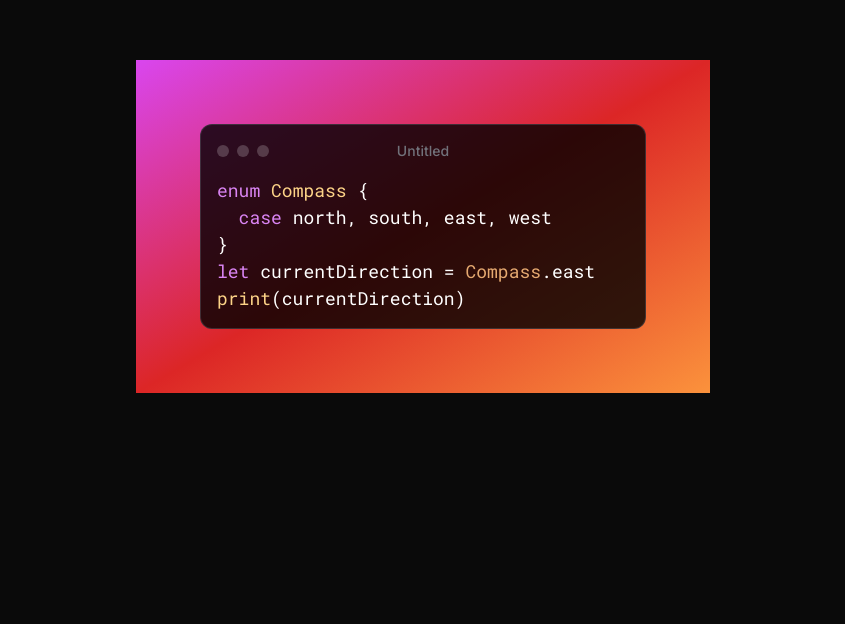
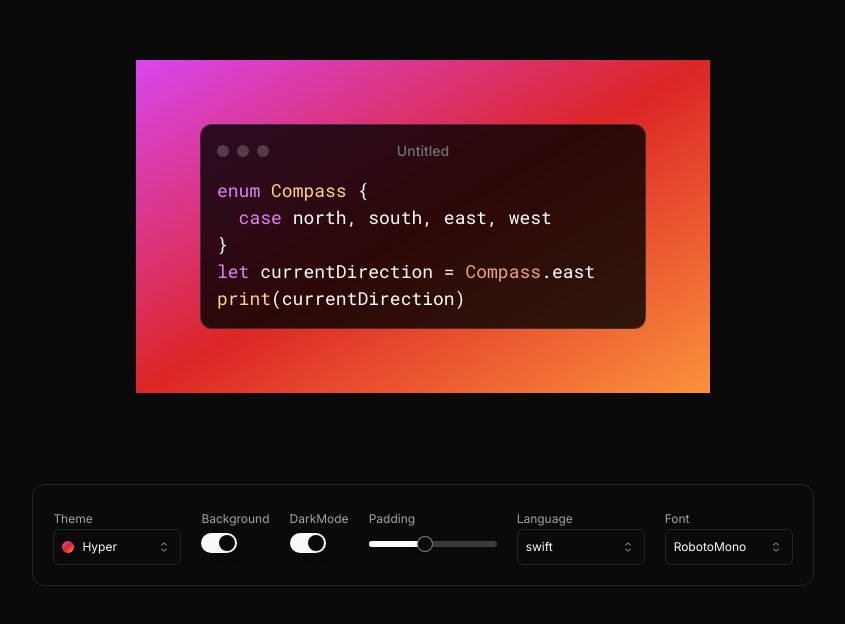
Before and after one commit to harsh661/next-codeshot, a Next.js app: page / in a window 1280 px wide. Shown: the part 174-798 px from the top of the page, without its empty margins (217-1062 px from the left). Built offline with nearby package versions, Linux system fonts and the light colour scheme.

Commit message:
feat: add preference controls

```diff
--- a/app/page.tsx
+++ b/app/page.tsx
@@ -4,6 +4,7 @@ import Editor from "@/components/Editor"
 import { fonts, themes } from "./constants/options"
 import { useGetPreference } from "./contexts/PreferenceContext"
 import { cn } from "@/lib/utils"
+import Controls from "@/components/controlPanel/Controls"
 
 export default function Home() {
   const {
@@ -38,6 +39,8 @@ export default function Home() {
       <div className={cn("overflow-hidden", showBackground ? themes[validTheme].background : "transparent")} style={{padding}}>
         <Editor />
       </div>
+
+      <Controls />
     </main>
   )
 }
--- /dev/null
+++ b/components/controlPanel/Background.tsx
@@ -0,0 +1,24 @@
+import React from "react"
+import { Switch } from "../ui/switch"
+import { useGetPreference } from "@/app/contexts/PreferenceContext"
+
+const Background = () => {
+  const preferences = useGetPreference()
+  const { updatePreferences, showBackground } = preferences
+  return (
+    <div>
+      <label className="text-xs text-zinc-400">Background</label>
+      <div className="py-1">
+        <Switch
+          className="dark"
+          checked={showBackground}
+          onCheckedChange={(checked) =>
+            updatePreferences({ ...preferences, showBackground: checked })
+          }
+        ></Switch>
+      </div>
+    </div>
+  )
+}
+
+export default Background
--- /dev/null
+++ b/components/controlPanel/Controls.tsx
@@ -0,0 +1,23 @@
+import React from 'react'
+import { Card } from '../ui/card'
+import Themes from './Themes'
+import Background from './Background'
+import DarkMode from './DarkMode'
+import Padding from './Padding'
+import Languages from './Languages'
+import FontFamily from './FontFamily'
+
+const Controls = () => {
+  return (
+    <Card className='p-5 fixed bottom-10 flex items-start flex-wrap gap-5'>
+        <Themes />
+        <Background />
+        <DarkMode />
+        <Padding />
+        <Languages />
+        <FontFamily />
+    </Card>
+  )
+}
+
+export default Controls
--- /dev/null
+++ b/components/controlPanel/DarkMode.tsx
@@ -0,0 +1,24 @@
+import { useGetPreference } from "@/app/contexts/PreferenceContext"
+import { Switch } from "../ui/switch"
+import React from "react"
+
+const DarkMode = () => {
+  const preferences = useGetPreference()
+  const { updatePreferences, darkMode } = preferences
+  return (
+    <div>
+      <label className="text-xs text-zinc-400">DarkMode</label>
+      <div className="py-1">
+        <Switch
+          className="dark"
+          checked={darkMode}
+          onCheckedChange={(checked) =>
+            updatePreferences({ ...preferences, darkMode: checked })
+          }
+        ></Switch>
+      </div>
+    </div>
+  )
+}
+
+export default DarkMode
--- /dev/null
+++ b/components/controlPanel/FontFamily.tsx
@@ -0,0 +1,28 @@
+import { useGetPreference } from '@/app/contexts/PreferenceContext'
+import React from 'react'
+import { Select, SelectContent, SelectItem, SelectTrigger, SelectValue } from '../ui/select'
+import { fonts } from '@/app/constants/options'
+
+const FontFamily = () => {
+    const preferences = useGetPreference()
+    const { updatePreferences, fontStyle } = preferences
+    return (
+      <div>
+        <label className="text-xs text-zinc-400">Font</label>
+        <Select value={fontStyle} onValueChange={(value) => updatePreferences({...preferences, fontStyle: value})}>
+          <SelectTrigger className="w-32">
+            <SelectValue placeholder="Theme" />
+          </SelectTrigger>
+          <SelectContent className="dark">
+            {Object.entries(fonts).map(([name]) => (
+              <SelectItem key={name} value={name}>
+                <div className="text-xs capitalize">{name}</div>
+              </SelectItem>
+            ))}
+          </SelectContent>
+        </Select>
+      </div>
+    )
+  }
+
+export default FontFamily
--- /dev/null
+++ b/components/controlPanel/Languages.tsx
@@ -0,0 +1,49 @@
+import { languages } from "@/app/constants/options"
+import { useGetPreference } from "@/app/contexts/PreferenceContext"
+import React from "react"
+import {
+  Select,
+  SelectContent,
+  SelectItem,
+  SelectTrigger,
+  SelectValue,
+} from "../ui/select"
+
+const Languages = () => {
+  const preferences = useGetPreference()
+  const { updatePreferences, language } = preferences
+
+  const handleChange = (lang: string) => {
+    if(lang === 'auto') {
+        updatePreferences({...preferences, language: 'plaintext', autoDetect: true})
+    } else {
+        updatePreferences({...preferences, language: lang, autoDetect: false})
+    }
+  }
+
+  return (
+    <div>
+      <label className="text-xs text-zinc-400">Language</label>
+      <Select
+        value={language}
+        onValueChange={handleChange}
+      >
+        <SelectTrigger className="w-32">
+          <SelectValue placeholder="Language" />
+        </SelectTrigger>
+        <SelectContent className="dark max-h-96">
+          <SelectItem value="auto">
+            Auto detect
+          </SelectItem>
+          {Object.entries(languages).map(([name]) => (
+            <SelectItem key={name} value={name}>
+              <div className="text-xs">{name}</div>
+            </SelectItem>
+          ))}
+        </SelectContent>
+      </Select>
+    </div>
+  )
+}
+
+export default Languages
--- /dev/null
+++ b/components/controlPanel/Padding.tsx
@@ -0,0 +1,26 @@
+import React from "react"
+import { Slider } from "../ui/slider"
+import { useGetPreference } from "@/app/contexts/PreferenceContext"
+
+const Padding = () => {
+  const preferences = useGetPreference()
+  const { updatePreferences, padding } = preferences
+  return (
+    <div>
+      <label className="text-xs text-zinc-400">Padding</label>
+      <div className="py-3">
+        <Slider
+          className="w-32"
+          value={[padding]}
+          max={128}
+          min={16}
+          onValueChange={([value]) =>
+            updatePreferences({ ...preferences, padding: value })
+          }
+        />
+      </div>
+    </div>
+  )
+}
+
+export default Padding
--- /dev/null
+++ b/components/controlPanel/Themes.tsx
@@ -0,0 +1,32 @@
+import React from "react"
+import { Select, SelectContent, SelectTrigger, SelectValue, SelectItem } from "../ui/select"
+import { themes } from "@/app/constants/options"
+import { useGetPreference } from "@/app/contexts/PreferenceContext"
+import { cn } from "@/lib/utils"
+
+const Themes = () => {
+  const preferences = useGetPreference()
+  const { updatePreferences, theme } = preferences
+  return (
+    <div>
+      <label className="text-xs text-zinc-400">Theme</label>
+      <Select value={theme} onValueChange={(value) => updatePreferences({...preferences, theme: value})}>
+        <SelectTrigger className="w-32">
+          <SelectValue placeholder="Theme" />
+        </SelectTrigger>
+        <SelectContent className="dark">
+          {Object.entries(themes).map(([name, theme]) => (
+            <SelectItem key={name} value={name}>
+              <div className="flex items-center gap-2">
+                <div className={cn("w-3 h-3 rounded-full", theme.background)} />
+                <div className="capitalize text-xs">{name}</div>
+              </div>
+            </SelectItem>
+          ))}
+        </SelectContent>
+      </Select>
+    </div>
+  )
+}
+
+export default Themes
--- a/components/ui/select.tsx
+++ b/components/ui/select.tsx
@@ -19,7 +19,7 @@ const SelectTrigger = React.forwardRef<
   <SelectPrimitive.Trigger
     ref={ref}
     className={cn(
-      "flex h-9 w-full items-center justify-between rounded-md border border-input bg-transparent px-3 py-2 text-sm shadow-sm ring-offset-background placeholder:text-muted-foreground focus:outline-none focus:ring-1 focus:ring-ring disabled:cursor-not-allowed disabled:opacity-50",
+      "flex h-9 w-full items-center justify-between rounded-md border border-input bg-transparent px-2 py-1 text-sm shadow-sm ring-offset-background placeholder:text-muted-foreground focus:outline-none focus:ring-1 focus:ring-ring disabled:cursor-not-allowed disabled:opacity-50",
       className
     )}
     {...props}
```
